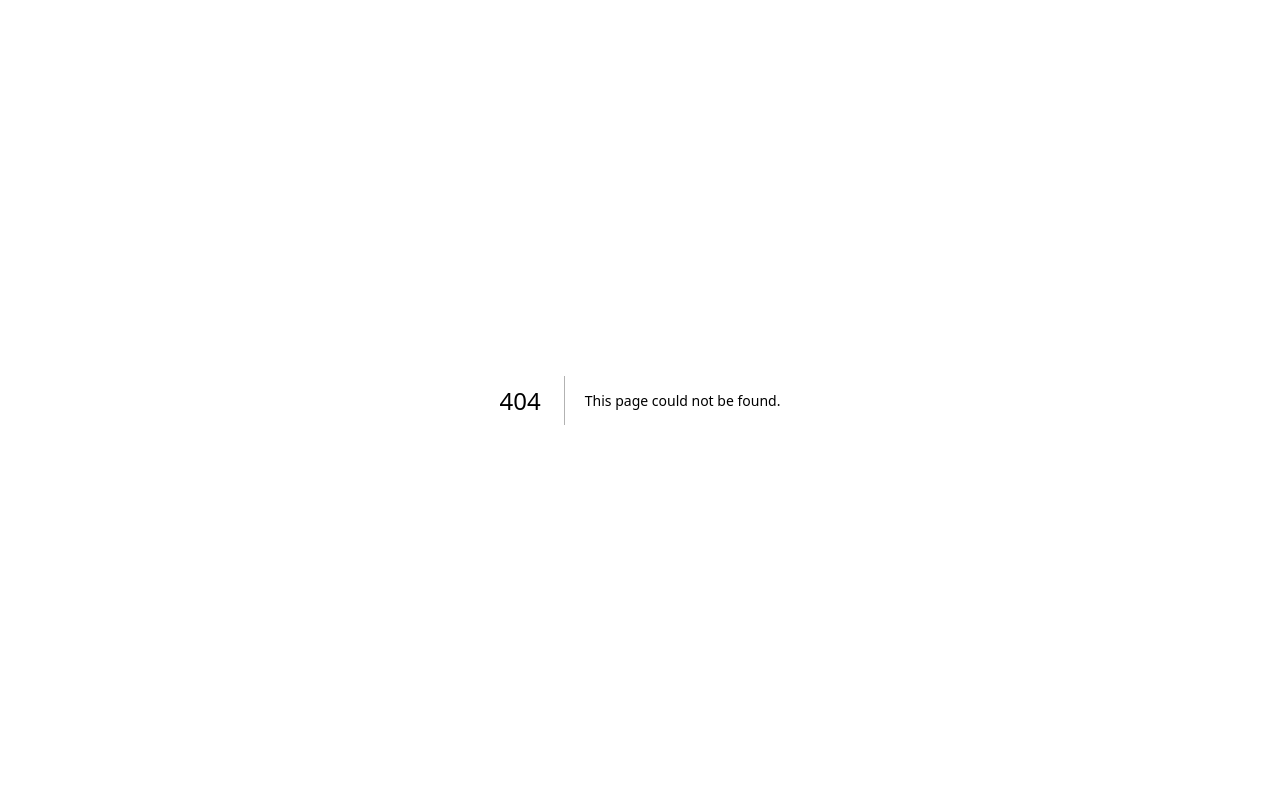
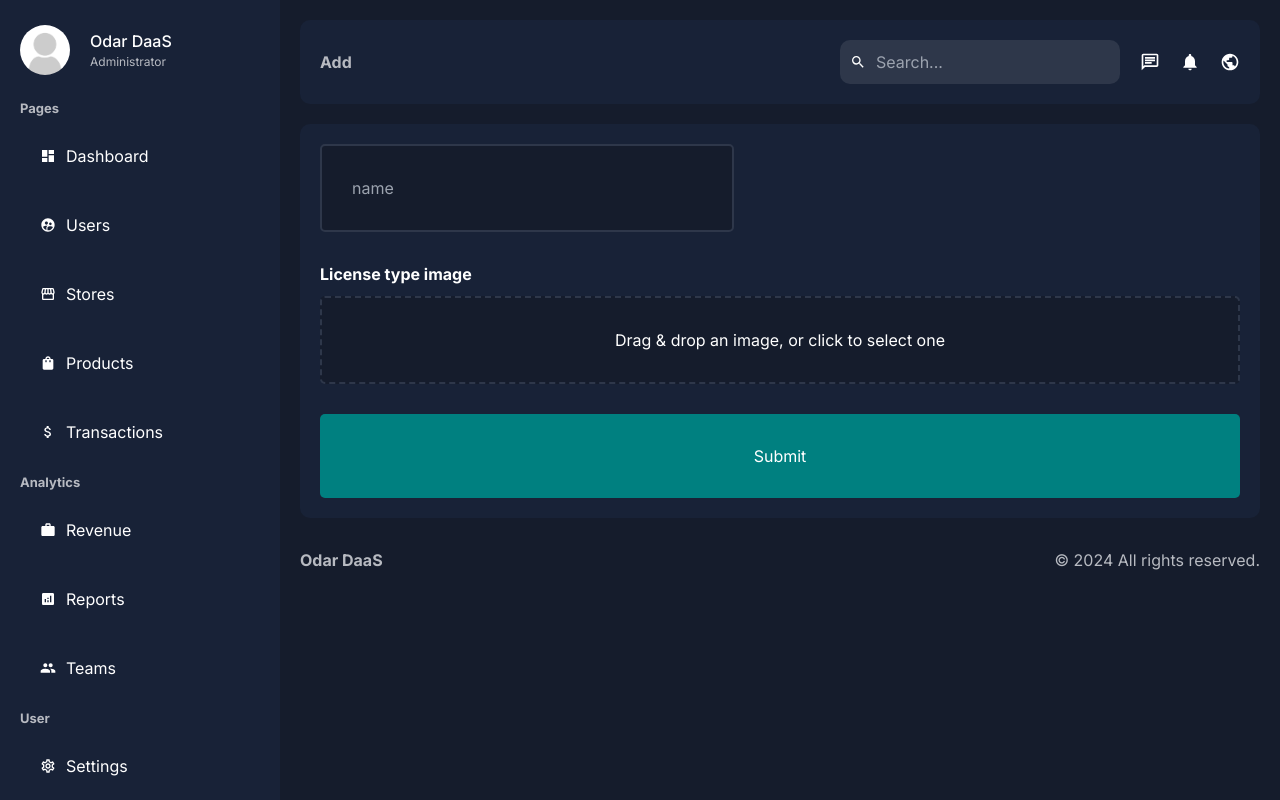
Before and after one commit to chaad98/Admin-Dashboard, a Next.js app: page /dashboard/l-type/add in a window 1280 px wide. Before the commit this address had no page. Shown: the top 800 px of the page. Built offline with nearby package versions, Linux system fonts and the light colour scheme; no server answers.

Commit message:
Update add license type page

```diff
--- /dev/null
+++ b/src/app/dashboard/l-type/add/page.tsx
@@ -0,0 +1,105 @@
+"use client";
+
+import styles from "@/app/ui/dashboard/license/addLicense/addLicense.module.css";
+import { newLicenseType } from "@/services/licenseTypeService";
+import useAuthStore from "@/store/useAuthStore";
+import { useRouter } from "next/navigation";
+import React, { useState } from "react";
+import { useDropzone } from "react-dropzone";
+import { toast } from "react-toastify";
+
+const AddLicenseTypePage = () => {
+  const [name, setName] = useState("");
+  const [lTypeImage, setLTypeImage] = useState<File | null>(null);
+  const { token } = useAuthStore();
+  const router = useRouter();
+
+  const handleSubmit = async (e: React.FormEvent) => {
+    e.preventDefault();
+
+    try {
+      if (!name) {
+        return toast.warning("Please enter the license type name");
+      }
+
+      const formData = new FormData();
+
+      formData.append("name", name);
+
+      if (lTypeImage) {
+        formData.append("lTypeImage", lTypeImage);
+      }
+
+      const response = await newLicenseType(formData);
+
+      if (response.status === 200) {
+        toast.success(response.data.message);
+        router.push("/dashboard/l-type");
+      }
+    } catch (error: any) {
+      toast.error(error.message);
+    }
+  };
+
+  return (
+    <div className={styles.container}>
+      <form onSubmit={handleSubmit} className={styles.form}>
+        <input
+          type="name"
+          placeholder="name"
+          name="name"
+          value={name}
+          onChange={(e) => setName(e.target.value)}
+          required
+        />
+        <FileUpload
+          label="License type image"
+          file={lTypeImage}
+          setFile={setLTypeImage}
+        />
+        <button type="submit">Submit</button>
+      </form>
+    </div>
+  );
+};
+
+const FileUpload = ({
+  label,
+  file,
+  setFile,
+}: {
+  label: string;
+  file: File | null;
+  setFile: (file: File) => void;
+}) => {
+  const handleDrop = (acceptedFiles: File[]) => {
+    if (acceptedFiles.length > 0) {
+      setFile(acceptedFiles[0]);
+    }
+  };
+
+  const { getRootProps, getInputProps } = useDropzone({
+    accept: { "image/*": [] },
+    onDrop: handleDrop,
+  });
+
+  return (
+    <div className={styles.fileUpload}>
+      <label>{label}</label>
+      <div {...getRootProps({ className: styles.dropzone })}>
+        <input {...getInputProps()} />
+        {file ? (
+          <img
+            src={URL.createObjectURL(file)}
+            alt={label}
+            className={styles.previewImage}
+          />
+        ) : (
+          <p>Drag & drop an image, or click to select one</p>
+        )}
+      </div>
+    </div>
+  );
+};
+
+export default AddLicenseTypePage;
```
